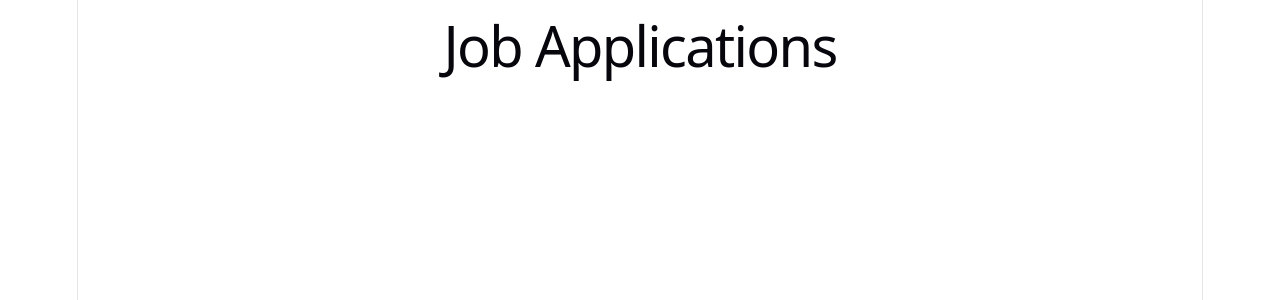
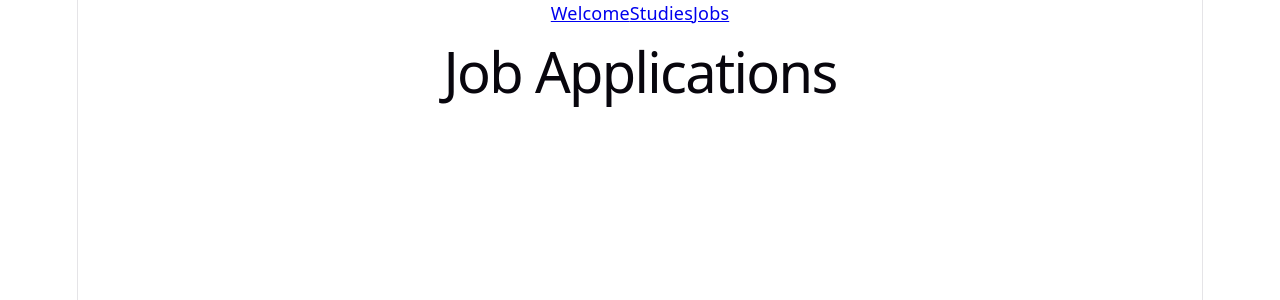
Before and after one commit to hanna-kaliszuk/App_Manager, a React (Vite) app in the folder frontend/: page /jobs in a window 1280 px wide. Shown: the top 300 px of the page. Built offline with nearby package versions, Linux system fonts and the light colour scheme.

Commit message:
basic navbar with Welcome, Studies, Jobs added

```diff
--- /dev/null
+++ b/frontend/src/components/Navbar/Navbar.tsx
@@ -0,0 +1,14 @@
+import { Link } from 'react-router-dom'
+
+function Navbar() {
+  return (
+    <nav>
+      <Link to="/welcome">Welcome</Link>
+      <Link to="/studies">Studies</Link>
+      <Link to="/jobs">Jobs</Link>
+      {/* Log Out */}
+    </nav>
+  )
+}
+
+export default Navbar
--- a/frontend/src/pages/Jobs.tsx
+++ b/frontend/src/pages/Jobs.tsx
@@ -1,5 +1,12 @@
+import Navbar from "../components/Navbar/Navbar"
+
 function Jobs() {
-  return <h1>Job Applications</h1>
+  return (
+    <>
+        <Navbar />
+        <h1>Job Applications</h1>
+    </>
+  )
 }
 
 export default Jobs
--- a/frontend/src/pages/Studies.tsx
+++ b/frontend/src/pages/Studies.tsx
@@ -1,5 +1,12 @@
+import Navbar from "../components/Navbar/Navbar"
+
 function Studies() {
-  return <h1>Study Applications</h1>
+    return (
+    <>
+        <Navbar />
+        <h1>Studies</h1>
+    </>
+  )
 }
 
 export default Studies
--- a/frontend/src/pages/Welcome.tsx
+++ b/frontend/src/pages/Welcome.tsx
@@ -1,5 +1,12 @@
+import Navbar from "../components/Navbar/Navbar"
+
 function Welcome() {
-  return <h1>Welcome</h1>
+    return (
+    <>
+        <Navbar />
+        <h1>Welcome</h1>
+    </>
+  )
 }
 
 export default Welcome
```
Also changed, not shown: 1 other file (tests, documents, lock files or other folders).
